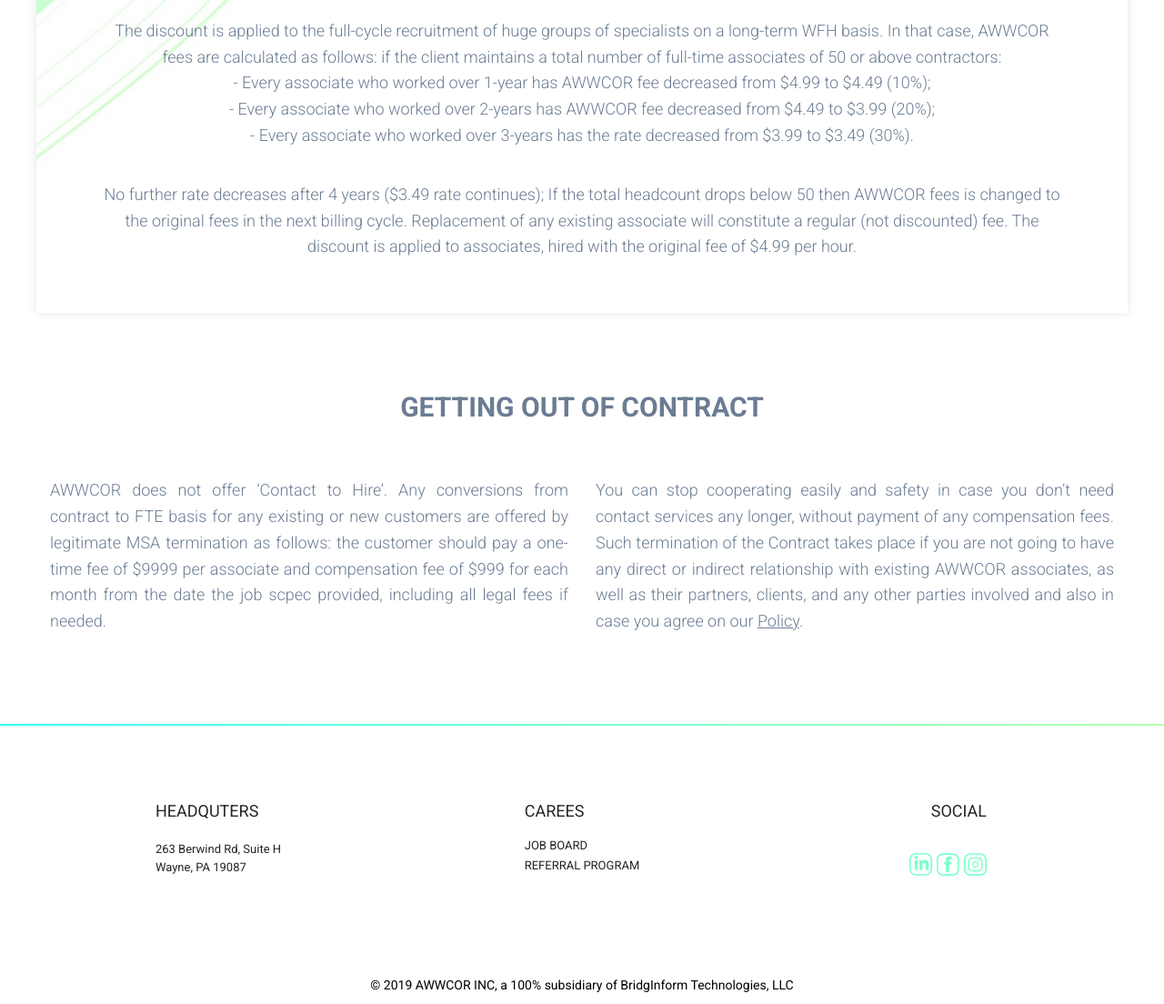
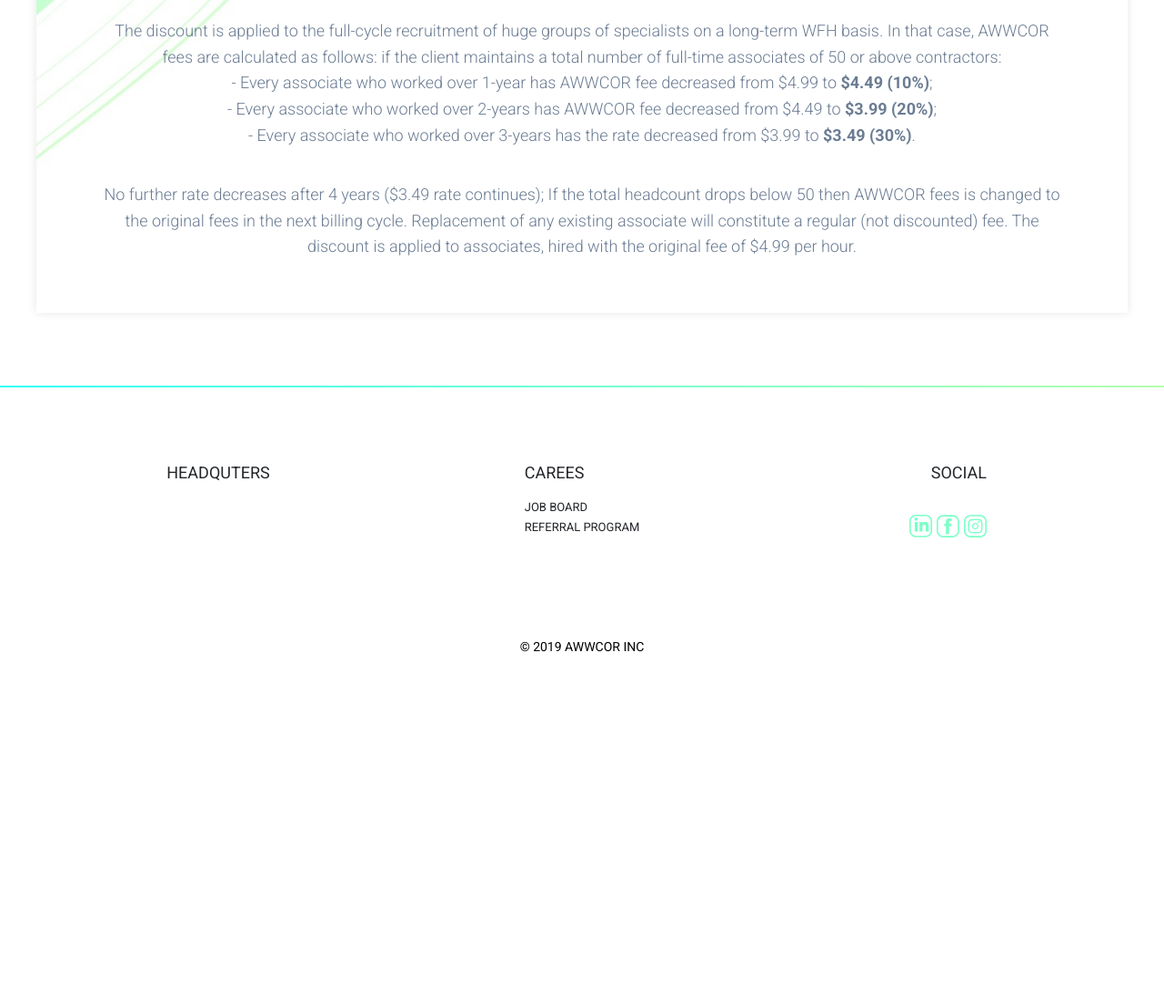
Before and after one commit to AnaOlashyn/Awwcor-inc-pricing, a plain HTML site: page index.html in a window 1280 px wide. Shown: the part 2036-3140 px from the top of the page at 91% size. After the commit the page ends 2768 px from the top, so only its background shows below. Drawn offline with Linux system fonts and the light colour scheme.

Commit message:
Add files via upload

```diff
--- a/index.html
+++ b/index.html
@@ -104,7 +104,7 @@
 						The discount applies to the full-cycle recruitment in relation to group hiring for positions of
 						the intern or junior level. In that case, AWWCOR fee is calculated as follows: if you hire 5 or
 						more specialists (intern or junior level) per request on long-term WFH basis with identical job
-						spec (not less than 5000 hours for the group) then our fee is $2.99 per hour.
+						spec (not less than 5000 hours for the group) then our fee is <b>$2.99 per hour</b>.
 					</p>
 				</div>
 			</div>
@@ -122,11 +122,11 @@
 					<p class="proposal__text">The discount is applied to the full-cycle recruitment of huge groups of
 						specialists on a long-term WFH basis. In that case, AWWCOR fees are calculated as follows: if
 						the client maintains a total number of full-time associates of 50 or above contractors:</br>
-						- Every associate who worked over 1-year has AWWCOR fee decreased from $4.99 to $4.49
-						(10%);</br>
-						- Every associate who worked over 2-years has AWWCOR fee decreased from $4.49 to $3.99
-						(20%);</br>
-						- Every associate who worked over 3-years has the rate decreased from $3.99 to $3.49 (30%).
+						- Every associate who worked over 1-year has AWWCOR fee decreased from $4.99 to <b>$4.49
+						(10%)</b>;</br>
+						- Every associate who worked over 2-years has AWWCOR fee decreased from $4.49 to <b>$3.99
+						(20%)</b>;</br>
+						- Every associate who worked over 3-years has the rate decreased from $3.99 to <b>$3.49 (30%)</b>.
 					</p>
 					<p class="proposal__text">No further rate decreases after 4 years ($3.49 rate continues); If the
 						total headcount drops below 50 then AWWCOR fees is changed to the original fees in the next
@@ -136,33 +136,6 @@
 			</div>
 		</div>
 
-
-		<!-----CONTRACT----->
-
-		<div class="contract">
-			<div class="container">
-				<div class="title">Getting Out of Contract</div>
-				<div class="contract__inner">
-					<div class="contract__item">
-						<p class="contract__text">
-							AWWCOR does not offer ‘Contact to Hire’. Any conversions from contract to FTE basis for any
-							existing or new customers are offered by legitimate MSA termination as follows: the customer
-							should pay a one-time fee of $9999 per associate and compensation fee of $999 for each month
-							from the date the job scpec provided, including all legal fees if needed.
-						</p>
-					</div>
-					<div class="contract__item">
-						<p class="contract__text">
-							You can stop cooperating easily and safety in case you don’t need contact services any
-							longer, without payment of any compensation fees. Such termination of the Contract takes
-							place if you are not going to have any direct or indirect relationship with existing AWWCOR
-							associates, as well as their partners, clients, and any other parties involved and also in
-							case you agree on our <a href="#" class="contract__a">Policy</a>.
-						</p>
-					</div>
-				</div>
-			</div>
-		</div>
 
 
 		<!-----FOOTER------>
@@ -174,10 +147,6 @@
 					<div class="footer__block">
 						<div class="footer__content">
 							<div class="footer__title">Headquters</div>
-							<div>
-								<div class="footer__address">263 Berwind Rd, Suite H</div>
-								<div class="footer__address">Wayne, PA 19087</div>
-							</div>
 						</div>
 
 
@@ -222,7 +191,7 @@
 	<div class="copyright">
 		<div class="container">
 			<div class="copyright_text">
-				<div> © 2019 AWWCOR INC, a 100% subsidiary of BridgInform Technologies, LLC</div>
+				<div> © 2019 AWWCOR INC</div>
 			</div>
 		</div>
 	</div>
--- a/style.css
+++ b/style.css
@@ -328,28 +328,7 @@
 	background-color: #36aaca;
 }
 
-/*=====contract=====*/
 
-
-.contract__inner {
-	display: flex;
-	justify-content: space-between;
-}
-
-.contract__item {
-	width: 50%;
-	text-align: justify;
-	padding: 0 15px;
-}
-
-.contract__text {
-	font-weight: 300;
-	color: #6b7c93;
-}
-
-.contract__a {
-	color: #6b7c93;
-}
 
 /*=====footer=====*/
 
@@ -404,17 +383,11 @@
 	text-align: left;
 	color: #23262a;
 	border-bottom: 2px solid #ffffff;
+	cursor: pointer;
 }
 
 .footer__item:hover {
 	border-bottom: 2px solid #42cc77;
-}
-
-.footer__address {
-	font-size: 13px;
-	line-height: 1.5;
-	text-align: left;
-	color: #23262a;
 }
 
 .footer__title_social {
@@ -582,7 +555,7 @@
 
 	.intro__inner {
 		flex-wrap: nowrap;
-		flex-direction: column;
+		flex-direction: column-reverse;
 		align-items: center;
 		text-align: center;
 	}
@@ -628,14 +601,6 @@
 		align-items: center;
 	}
 
-	.contract__inner {
-		flex-direction: column;
-	}
-
-	.contract__item {
-		width: 100%;
-		padding: 0 30px;
-	}
 
 	.footer__block {
 		width: 100%;
@@ -665,23 +630,15 @@
 	.footer__title {
 		font-size: 18px;
 		margin-bottom: 10px;
-
+		text-align: center;
 	}
 
 	.footer__item {
 		font-size: 12px;
-
+		text-align: center;
 	}
 
 	.footer__item:last-child {
-		margin-bottom: 20px;
-	}
-
-	.footer__address {
-		font-size: 12px;
-	}
-
-	.footer__address:last-child {
 		margin-bottom: 20px;
 	}
 
@@ -698,9 +655,6 @@
 /* Extra small devices (small phones)*/
 
 @media (max-width: 550px) {
-	.footer__address {
-		font-size: 11px;
-	}
 
 	.footer__item {
 		font-size: 11px;
@@ -762,18 +716,10 @@
 
 	.footer__item {
 		font-size: 12px;
-
+		text-align: center;
 	}
 
 	.footer__item:last-child {
-		margin-bottom: 20px;
-	}
-
-	.footer__address {
-		font-size: 12px;
-	}
-
-	.footer__address:last-child {
 		margin-bottom: 20px;
 	}
 
@@ -787,6 +733,7 @@
 	.footer__block {
 		width: 100%;
 		padding: 0;
+		height: auto;
 	}
 
 	.footer__title_social {
```
